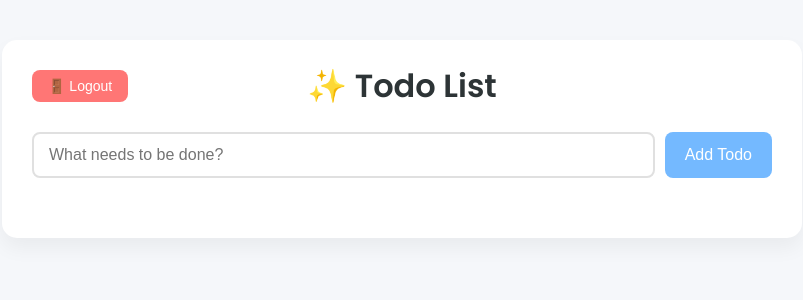
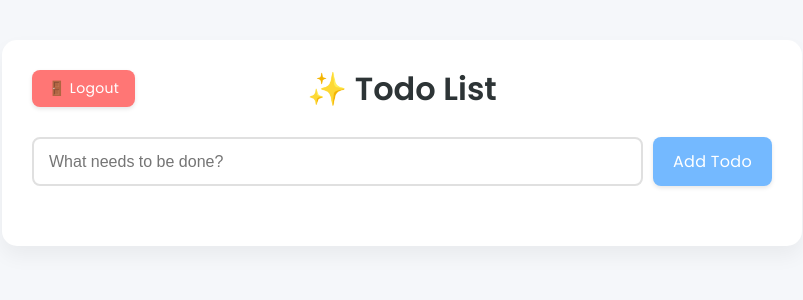
Before and after one commit to ParsasohiCode/todoAPI, a FastAPI app: page /listtodos in a window 1280 px wide. Shown: the top 300 px of the page, without its empty margins (238-1041 px from the left). Run offline with FastAPI, Linux system fonts and the light colour scheme; data that the repository does not hold is empty.

```diff
--- a/static/css/style.css
+++ b/static/css/style.css
@@ -53,9 +53,17 @@ button {
   border: none;
   border-radius: 8px;
   font-size: 16px;
-  font-weight: 500;
+  font-weight: 400;
   cursor: pointer;
   transition: all 0.3s ease;
+  font-family: 'Poppins', sans-serif;
+  letter-spacing: 0.3px;
+  box-shadow: 0 2px 4px rgba(0,0,0,0.1);
+}
+
+button:hover {
+  transform: translateY(-2px);
+  box-shadow: 0 4px 8px rgba(0,0,0,0.15);
 }
 
 .add-button {
@@ -176,12 +184,16 @@ button {
     border: none;
     border-radius: 8px;
     font-size: 14px;
-    font-weight: 500;
+    font-weight: 400;
     cursor: pointer;
-    transition: background 0.3s ease;
-    z-index: 1;
+    transition: all 0.3s ease;
+    font-family: 'Poppins', sans-serif;
+    letter-spacing: 0.3px;
+    box-shadow: 0 2px 4px rgba(0,0,0,0.1);
 }
 
 .logout-button:hover {
     background: #d63031;
+    transform: translateY(-2px);
+    box-shadow: 0 4px 8px rgba(0,0,0,0.15);
 }
```
Also changed, not shown: README.md.
